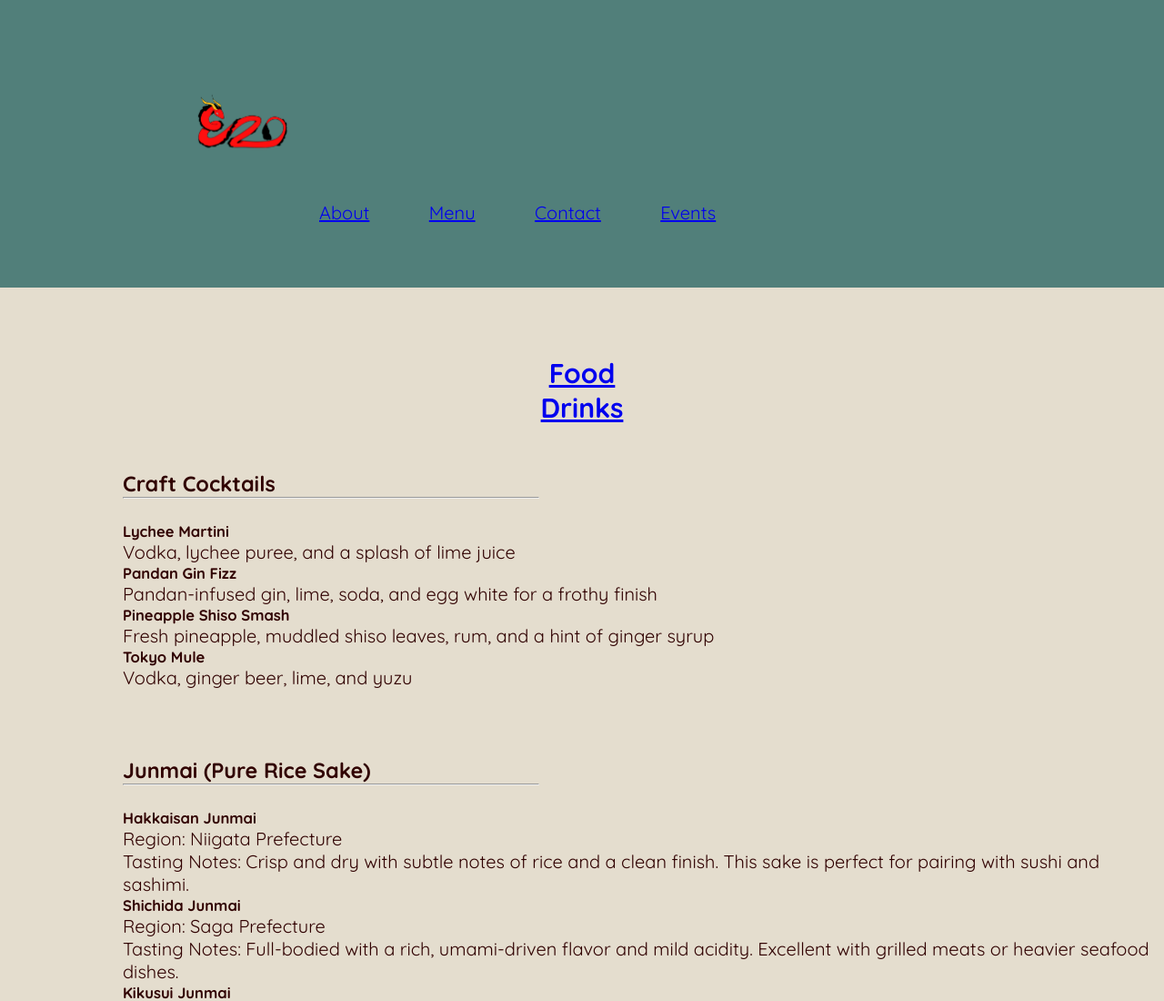
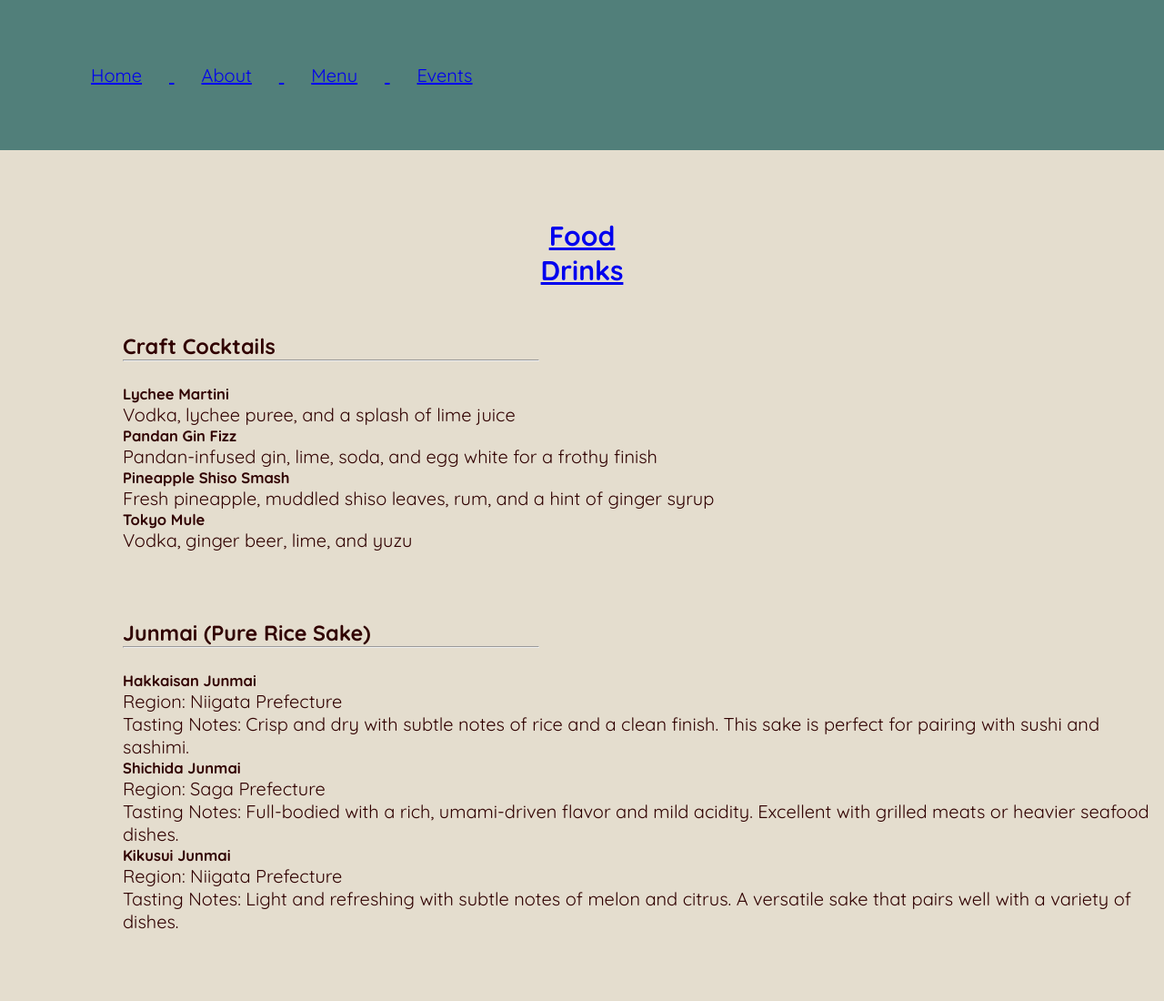
Before and after one commit to aroyablue/aroyablue.github.io, a plain HTML site: page ezo/menu-drinks.html in a window 1280 px wide. Shown: the top 1100 px of the page at 91% size. Drawn offline with Linux system fonts and the light colour scheme; a web font is replaced by a local one.

Commit message:
Update menu-drinks.html

```diff
--- a/ezo/menu-drinks.html
+++ b/ezo/menu-drinks.html
@@ -31,11 +31,10 @@
 <body>
 <div class="navbar">
     <ul>
-        <li> <a href="index.html"> <img src="logo.png" width="15%> </a></li>
-        <li><a href="about.html">About</a></li>
-        <li><a href="menu-food.html"> Menu</a></li>
-        <li><a href="contact.html">Contact</a></li>
-        <li><a href="events.html">Events</a></li>
+       <li><a href="index.html"> Home</li>
+        <li><a href="about.html"> About</li>
+        <li><a href="menu-food.html"> Menu</li>
+        <li><a href="events.html"> Events</li>
     </ul>
 </div>
 <br>
```
